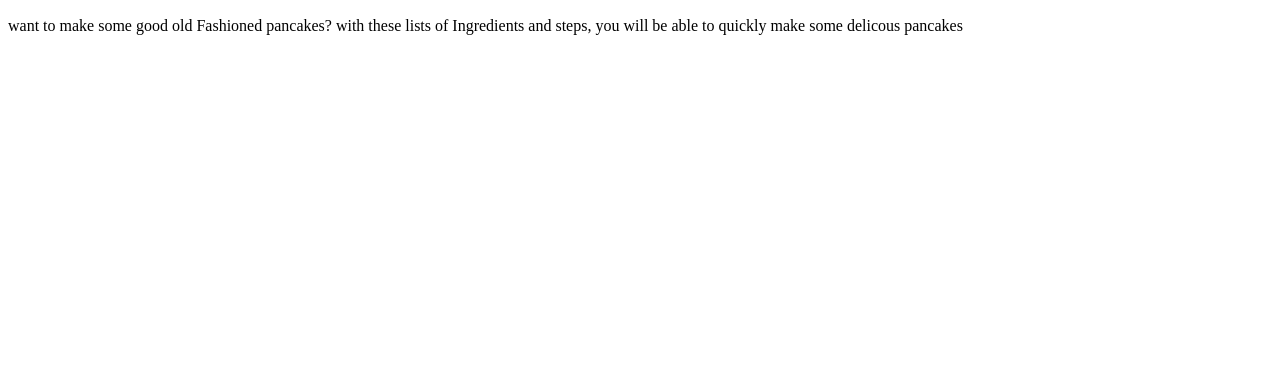
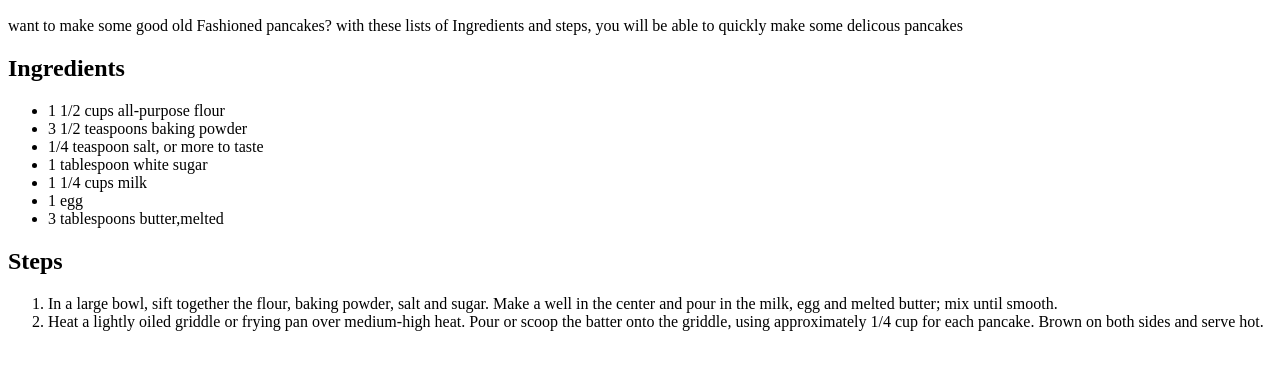
Before and after one commit to erlopez5628/odin-recipes, a plain HTML site: page recipes/pancake.html in a window 1280 px wide. Shown: the part 233-602 px from the top of the page. Drawn offline with Linux system fonts and the light colour scheme.

Commit message:
create stepsfor pancake recipe

```diff
--- a/recipes/pancake.html
+++ b/recipes/pancake.html
@@ -12,6 +12,28 @@
     <p>want to make some good old Fashioned pancakes? with these lists of Ingredients and
         steps, you will be able to quickly make some delicous pancakes
     </p>
+    <h2>Ingredients</h2>
+    <ul>
+        <li>1 1/2 cups all-purpose flour</li>
+         <li>3 1/2 teaspoons baking powder</li>
+         <li>1/4 teaspoon salt, or more to taste</li>
+         <li>1 tablespoon white sugar</li>
+         <li>1 1/4 cups milk</li>
+         <li>1 egg</li>
+         <li>3 tablespoons butter,melted</li>
+    </ul>
+
+    <h2>Steps</h2>
+
+    <ol>
+        <li>In a large bowl, sift together the flour, baking powder, salt
+             and sugar. Make a well in the center
+            and pour in the milk, egg and melted butter; mix until
+            smooth.</li>
+
+        <li>Heat a lightly oiled griddle or frying pan over medium-high heat. Pour or scoop the batter onto the griddle, using approximately
+            1/4 cup for each pancake. Brown on both sides and serve hot.</li>
+    </ol>
 
 </body>
 </html>
```
